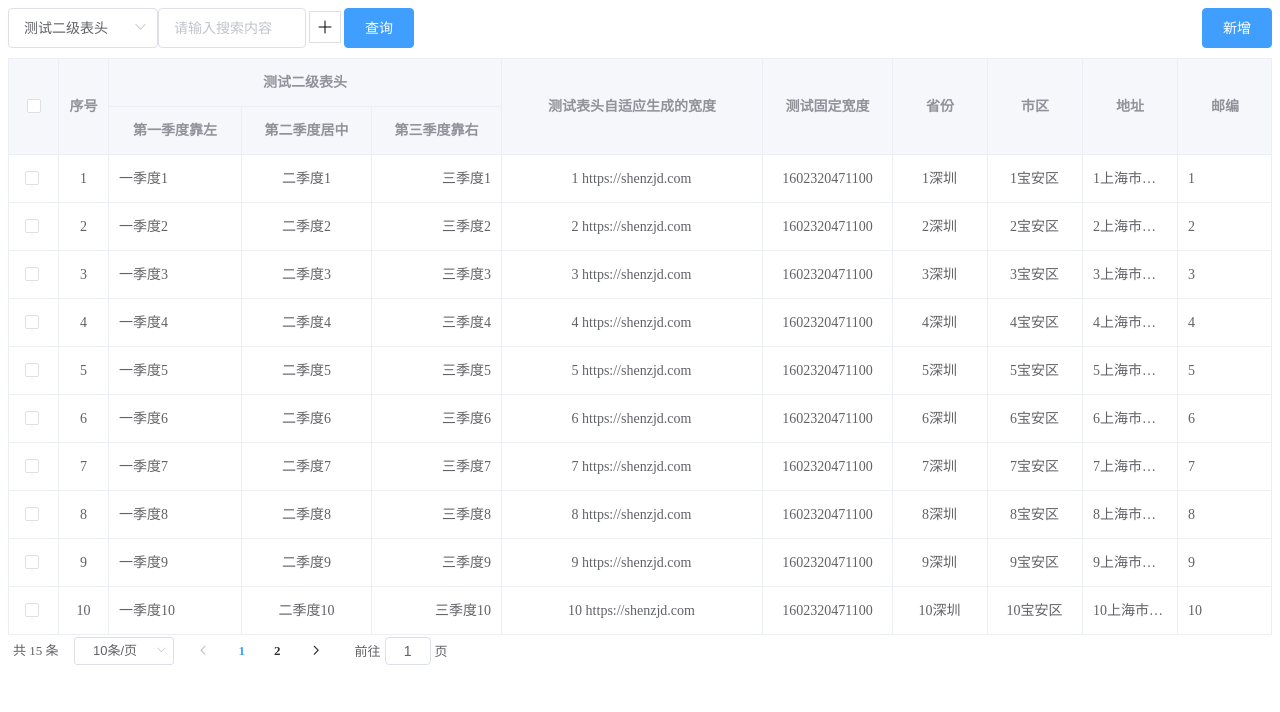
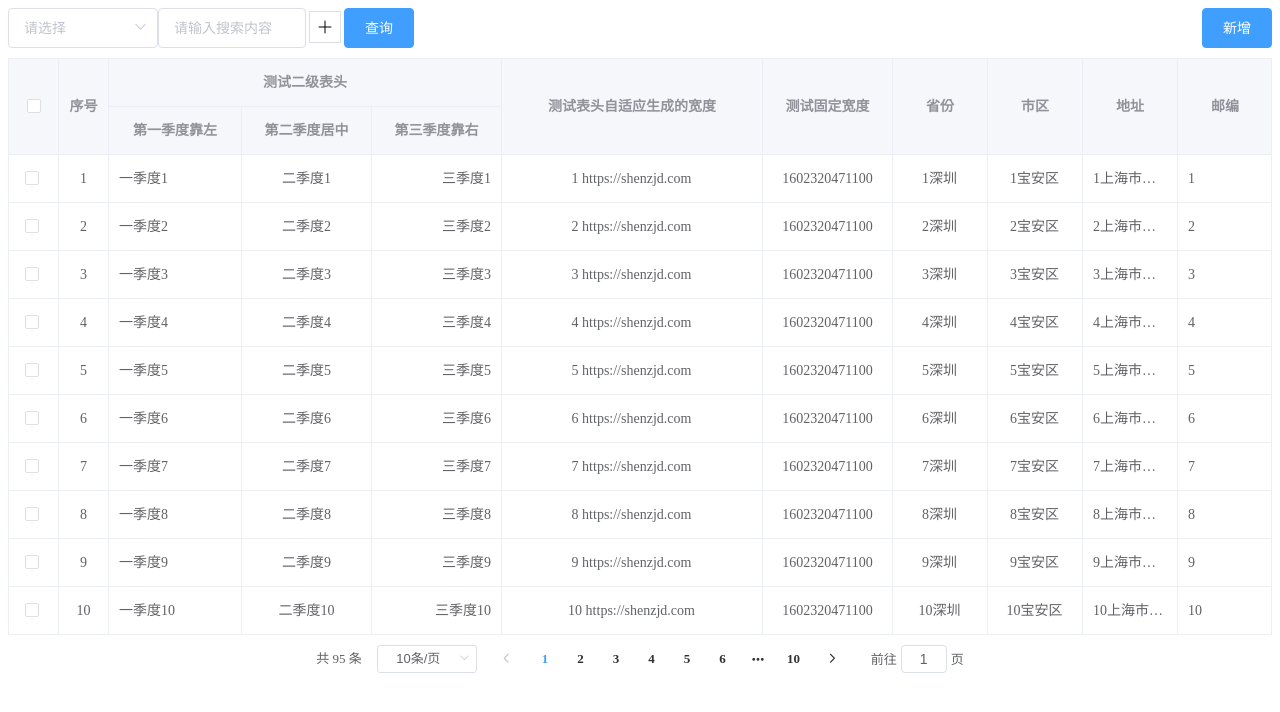
Before and after one commit to wu529778790/el-table-admin-page, a Vue app: page / in a window 1280 px wide. Shown: the top 712 px of the page. Built offline with nearby package versions, Linux system fonts and the light colour scheme.

Commit message:
增加二级表头的搜索下拉框

```diff
--- a/examples/App.vue
+++ b/examples/App.vue
@@ -4,7 +4,7 @@
       ref="elTableAdminPage"
       :columns="columns"
       :table-data="tableData"
-      v-bind.sync="pageList"
+      v-bind.sync="pageParams"
       @searchList="getPage"
       @size-change="sizeChange"
       @current-change="currentChange"
@@ -95,7 +95,7 @@ export default {
           search: true,
         },
       ],
-      pageList: {
+      pageParams: {
         currentPage: 1,
         pageSize: 10,
         total: 0,
@@ -109,7 +109,7 @@ export default {
   methods: {
     getPage(entitys) {
       const params = {
-        ...this.pageList,
+        ...this.pageParams,
         entitys: entitys
           ? entitys
           : this.$refs["elTableAdminPage"] &&
@@ -119,21 +119,21 @@ export default {
       // 模拟调用分页接口
       setTimeout(() => {
         // 没有total的话生成total
-        if (!this.pageList.total) {
-          this.pageList.total =
-            this.pageList.pageSize +
-            Math.floor(Math.random() * (this.pageList.pageSize - 1 + 1) + 1);
+        if (!this.pageParams.total) {
+          this.pageParams.total =
+            this.pageParams.pageSize * 9 +
+            Math.floor(Math.random() * (this.pageParams.pageSize - 1 + 1) + 1);
         }
         //当前页要生成的条数
         let length;
         // 在最后一页的话生成total % pageSize条的数据
         if (
-          this.pageList.currentPage ===
-          Math.ceil(this.pageList.total / this.pageList.pageSize)
+          this.pageParams.currentPage ===
+          Math.ceil(this.pageParams.total / this.pageParams.pageSize)
         ) {
-          length = this.pageList.total % this.pageList.pageSize;
+          length = this.pageParams.total % this.pageParams.pageSize;
         } else {
-          length = this.pageList.pageSize;
+          length = this.pageParams.pageSize;
         }
         this.tableData = Array.from({ length }, (item, index) => {
           return {
@@ -152,12 +152,12 @@ export default {
     },
     // pageSize 改变时会触发
     sizeChange(value) {
-      this.pageList.pageSize = value;
+      this.pageParams.pageSize = value;
       this.getPage();
     },
     // currentPage 改变时会触发
     currentChange(value) {
-      this.pageList.currentPage = value;
+      this.pageParams.currentPage = value;
       this.getPage();
     },
   },
--- a/packages/el-table-admin-page/src/el-table-admin-page.vue
+++ b/packages/el-table-admin-page/src/el-table-admin-page.vue
@@ -27,13 +27,7 @@
                       clearable
                     >
                       <el-option
-                        v-for="item in columns.filter(
-                          (item) =>
-                            item.search !== false &&
-                            !['selection', 'index', 'expand'].includes(
-                              item.type
-                            )
-                        )"
+                        v-for="item in entitysSelection"
                         :key="item.prop"
                         :label="item.label"
                         :value="item"
@@ -120,6 +114,8 @@
       </template>
     </el-table>
     <el-pagination
+      class="pagination"
+      v-if="paginationShow"
       v-on="$listeners"
       v-bind="$attrs"
       :layout="'total, sizes, prev, pager, next, jumper'"
@@ -149,12 +145,6 @@ export default {
       type: Boolean,
       default: true,
     },
-    loading: {
-      type: Boolean,
-      default: function () {
-        return true;
-      },
-    },
     // 下面是pagination
     currentPage: {
       type: Number,
@@ -174,7 +164,31 @@ export default {
           show: false,
         },
       ],
+      // 加这个show是为了解决手动修改当前页码，数据改变，dom不生效的问题(也可以加key重新渲染)
+      paginationShow: true,
     };
+  },
+  computed: {
+    entitysSelection() {
+      const result = [];
+      const rec = (arr) => {
+        arr.map((i) => {
+          if (i.children) {
+            rec(i.children);
+          } else {
+            result.push(i);
+          }
+        });
+      };
+      rec(
+        this.columns.filter(
+          (item) =>
+            item.search !== false &&
+            !["selection", "index", "expand"].includes(item.type)
+        )
+      );
+      return result;
+    },
   },
   created() {
     this.watchMethod();
@@ -269,9 +283,13 @@ export default {
       this.entitys.map((item) => {
         item.show = false;
       });
-      reSetFirstPage && this.$emit('update:currentPage', 1)
-      const params = this.entitys.filter((item) => !item.querySelect)
-      this.$emit("searchList", params);
+      // 加这个show是为了解决手动修改当前页码，数据改变，dom不生效的问题
+      this.paginationShow = false;
+      this.$nextTick(() => {
+        this.paginationShow = true;
+        reSetFirstPage && this.$emit("update:currentPage", 1);
+      });
+      this.$emit("searchList", this.entitys);
     },
     /**
      * 切换多条件搜索的下拉展示与关闭
@@ -338,5 +356,10 @@ export default {
       }
     }
   }
+  .pagination {
+    padding: 10px;
+    display: flex;
+    justify-content: center;
+  }
 }
 </style>
```
Also changed, not shown: 1 other file (tests, documents, lock files or other folders).
